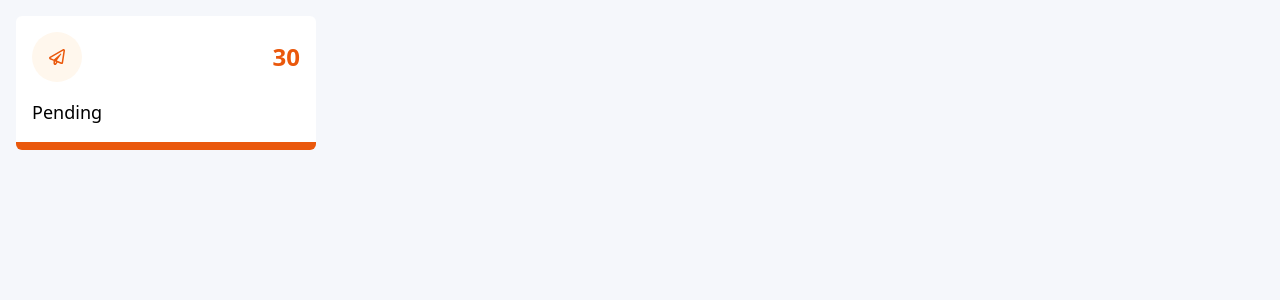
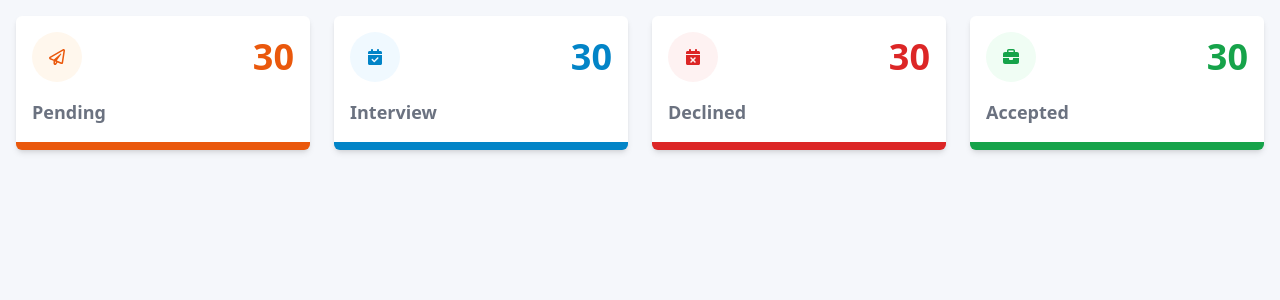
Before and after one commit to Deevyne99/jobHunt365, a React (Vite) app in the folder Jobhunt365/: page /stat in a window 1280 px wide. Shown: the top 300 px of the page. Built offline with nearby package versions, Linux system fonts and the light colour scheme.

Commit message:
Build: Built the Analytics card component to take all status

```diff
--- a/Jobhunt365/src/Components/ReuseableComponets/AnalyticsCard/AnalyticsCard.tsx
+++ b/Jobhunt365/src/Components/ReuseableComponets/AnalyticsCard/AnalyticsCard.tsx
@@ -1,17 +1,61 @@
 // import React from 'react'
 import { FaRegPaperPlane } from 'react-icons/fa'
-const AnalyticsCard = () => {
+import { FaCalendarCheck, FaCalendarXmark, FaBriefcase } from 'react-icons/fa6'
+type StatusProps = {
+  status: string
+}
+const AnalyticsCard = ({ status }: StatusProps) => {
   return (
-    <div className='flex flex-col gap-4 w-full max-w-[300px] bg-white p-4 rounded-md border-b-8 border-[#ea580c]'>
+    <div
+      className={`flex flex-col gap-4 w-full  bg-white p-4 rounded-md border-b-8 ${
+        status === 'Pending'
+          ? ' border-b-[#ea580c]'
+          : status === 'Interview'
+          ? ' border-b-[#0284c7]'
+          : status === 'Declined'
+          ? ' border-b-[#dc2626]'
+          : ' border-b-[#16a34a]'
+      } shadow-md`}
+    >
       <div className='flex justify-between items-center'>
         <div
-          className={`h-[50px] w-[50px] rounded-full bg-[#fff7ed] flex justify-center items-center`}
+          className={`h-[50px] w-[50px] rounded-full ${
+            status === 'Pending'
+              ? 'bg-[#fff7ed] text-[#ea580c]'
+              : status === 'Interview'
+              ? 'bg-[#f0f9ff] text-[#0284c7]'
+              : status === 'Declined'
+              ? 'bg-[#fef2f2] text-[#dc2626]'
+              : 'bg-[#f0fdf4] text-[#16a34a]'
+          }  flex justify-center items-center`}
         >
-          <FaRegPaperPlane className='text-[#ea580c]' />
+          {status === 'Pending' ? (
+            <FaRegPaperPlane className='text-[#ea580c]' />
+          ) : status === 'Interview' ? (
+            <FaCalendarCheck />
+          ) : status === 'Declined' ? (
+            <FaCalendarXmark />
+          ) : (
+            <FaBriefcase />
+          )}
         </div>
-        <h2 className='text-2xl text-[#ea580c] font-bold'>30</h2>
+        <h2
+          className={`text-4xl  font-bold ${
+            status === 'Pending'
+              ? ' text-[#ea580c]'
+              : status === 'Interview'
+              ? ' text-[#0284c7]'
+              : status === 'Declined'
+              ? ' text-[#dc2626]'
+              : ' text-[#16a34a]'
+          }`}
+        >
+          30
+        </h2>
       </div>
-      <h2 className='text-lg'>Pending </h2>
+      <h2 className='text-lg capitalize text-md text-[#6b7280] font-semibold'>
+        {status}{' '}
+      </h2>
     </div>
   )
 }
--- a/Jobhunt365/src/Components/ReuseableComponets/JobCard/JobCard.tsx
+++ b/Jobhunt365/src/Components/ReuseableComponets/JobCard/JobCard.tsx
@@ -64,7 +64,7 @@ const JobCard = () => {
           <p
             className={`p-1 rounded-md text-sm font-bold ${
               status === 'Pending'
-                ? 'bg-[#fff7ed] text-[#ea580c]'
+                ? 'bg-[#f0f9ff] text-[#0284c7]'
                 : status === 'Interview'
                 ? 'bg-[#fefce8] text-[#ca8a04]'
                 : status === 'Declined'
--- a/Jobhunt365/src/pages/dashboard/Stats.tsx
+++ b/Jobhunt365/src/pages/dashboard/Stats.tsx
@@ -5,8 +5,11 @@ import AnalyticsCard from '../../Components/ReuseableComponets/AnalyticsCard/Ana
 const Stats = () => {
   return (
     <section className='flex flex-col h-screen mx-4 '>
-      <div className='mt-4'>
-        <AnalyticsCard />
+      <div className='mt-4 grid-cols-1 grid lg:grid-cols-4 items-center gap-6 md:grid-cols-2  justify-between'>
+        <AnalyticsCard status='Pending' />
+        <AnalyticsCard status='Interview' />
+        <AnalyticsCard status='Declined' />
+        <AnalyticsCard status='Accepted' />
       </div>
     </section>
   )
```
